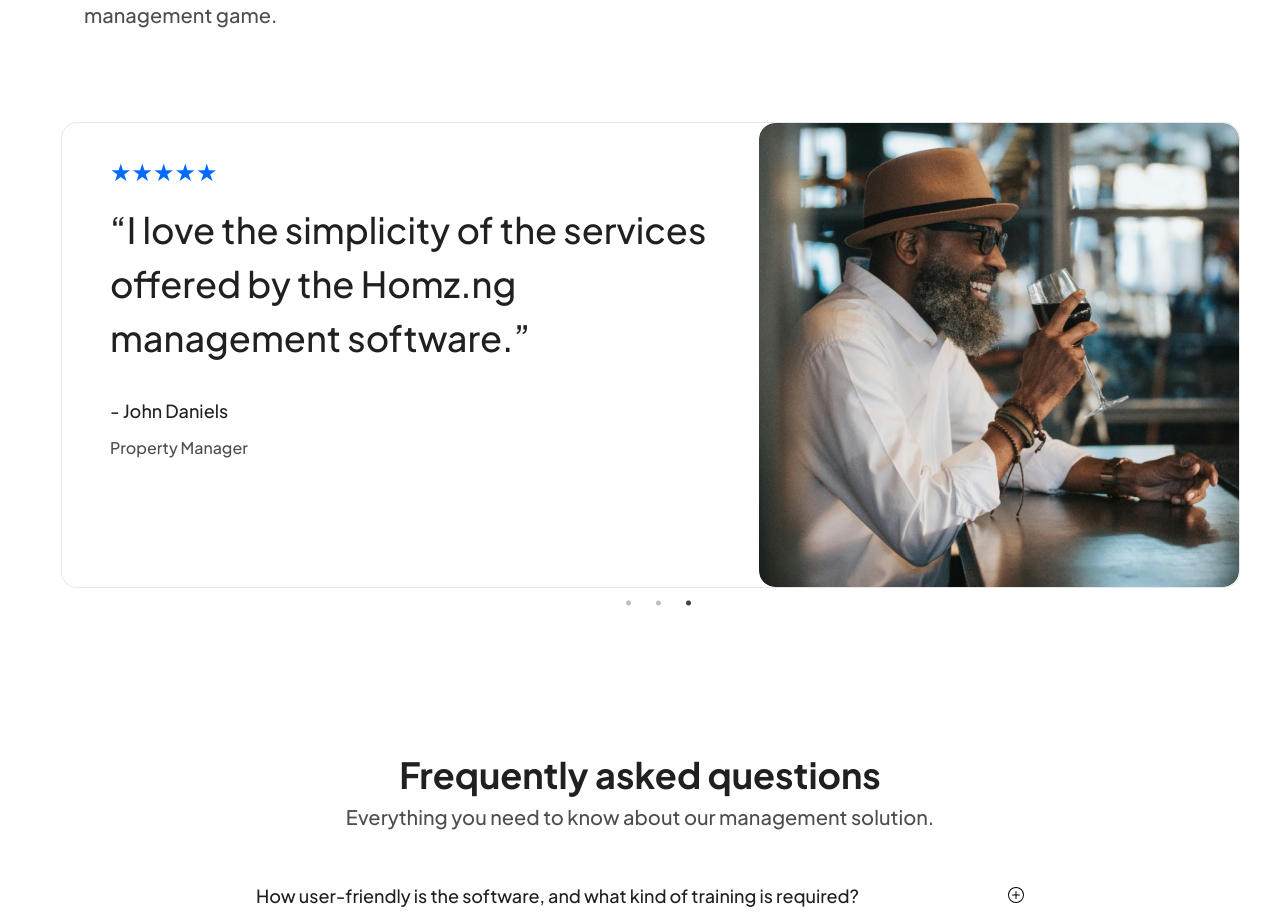
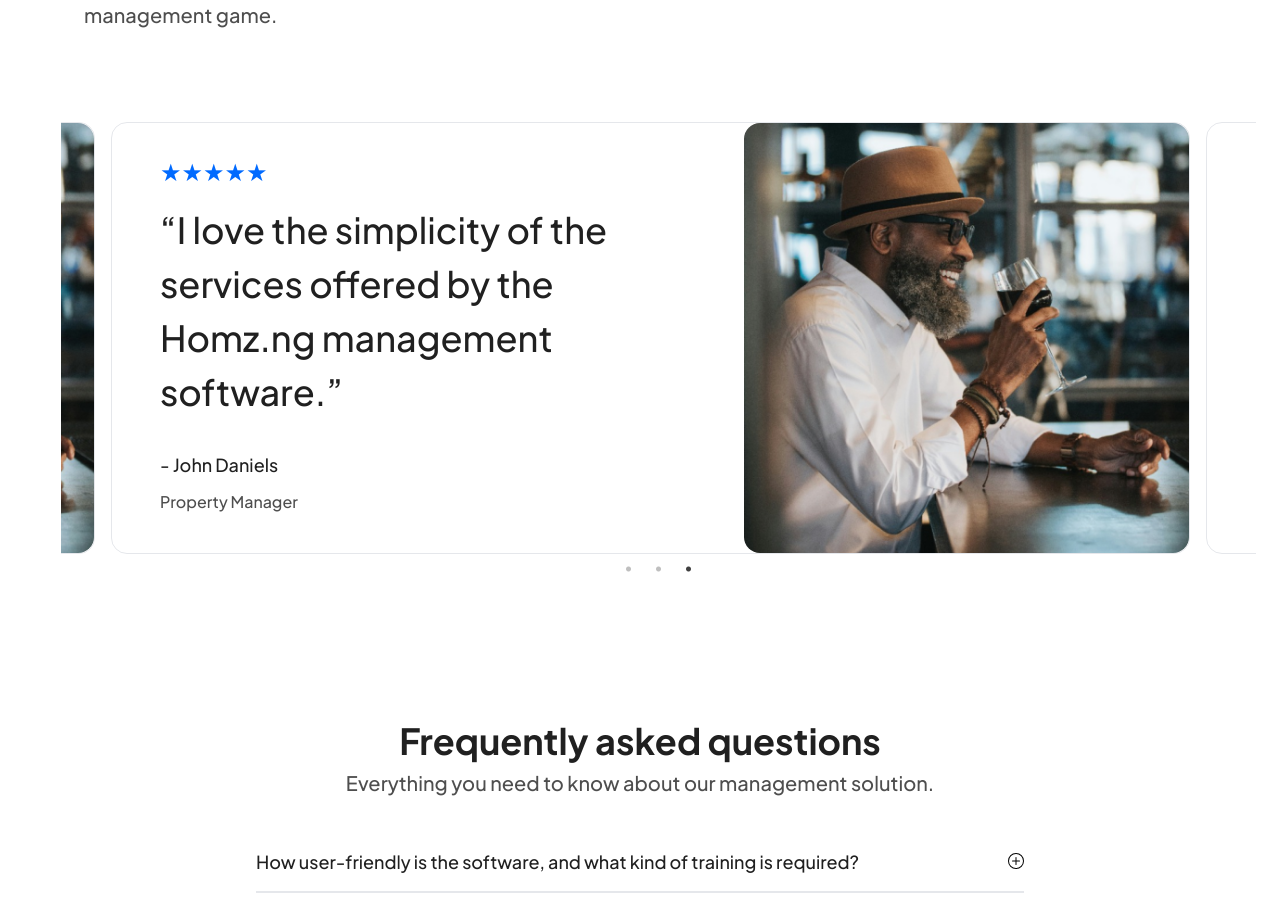
Before and after one commit to homzfront/homz, a Next.js app: page /landing-page-property in a window 1280 px wide. Shown: the part 4573-5492 px from the top of the page. Built offline with nearby package versions, Linux system fonts and the light colour scheme; no server answers.

Commit message:
lets see what we have

```diff
--- a/src/components/landingPageProMan/ContactCard.js
+++ b/src/components/landingPageProMan/ContactCard.js
@@ -42,6 +42,9 @@ const ContactCard = () => {
     infinite: true,
     speed: 500,
     slidesToScroll: 1,
+    className: "center",
+    centerMode: true,
+    // centerPadding: "1%", // Set centerPadding to 0 for the first slide
     slidesToShow: 1,
     autoplay: true,
     autoplaySpeed: 3000,
@@ -95,8 +98,8 @@ const ContactCard = () => {
                   </div>
                 </div>
 
-                <div className="w-full  max-w-[480px] h-auto rounded-2xl overflow-hidden">
-                  <div className="w-full h-full  sm:bg-cover sm:bg-center">
+                <div className="w-full  max-w-[480px] h-auto rounded-2xl ">
+                  <div className="w-full h-full ">
                     <Image
                       className="rounded-2xl "
                       src={user.image}
```
